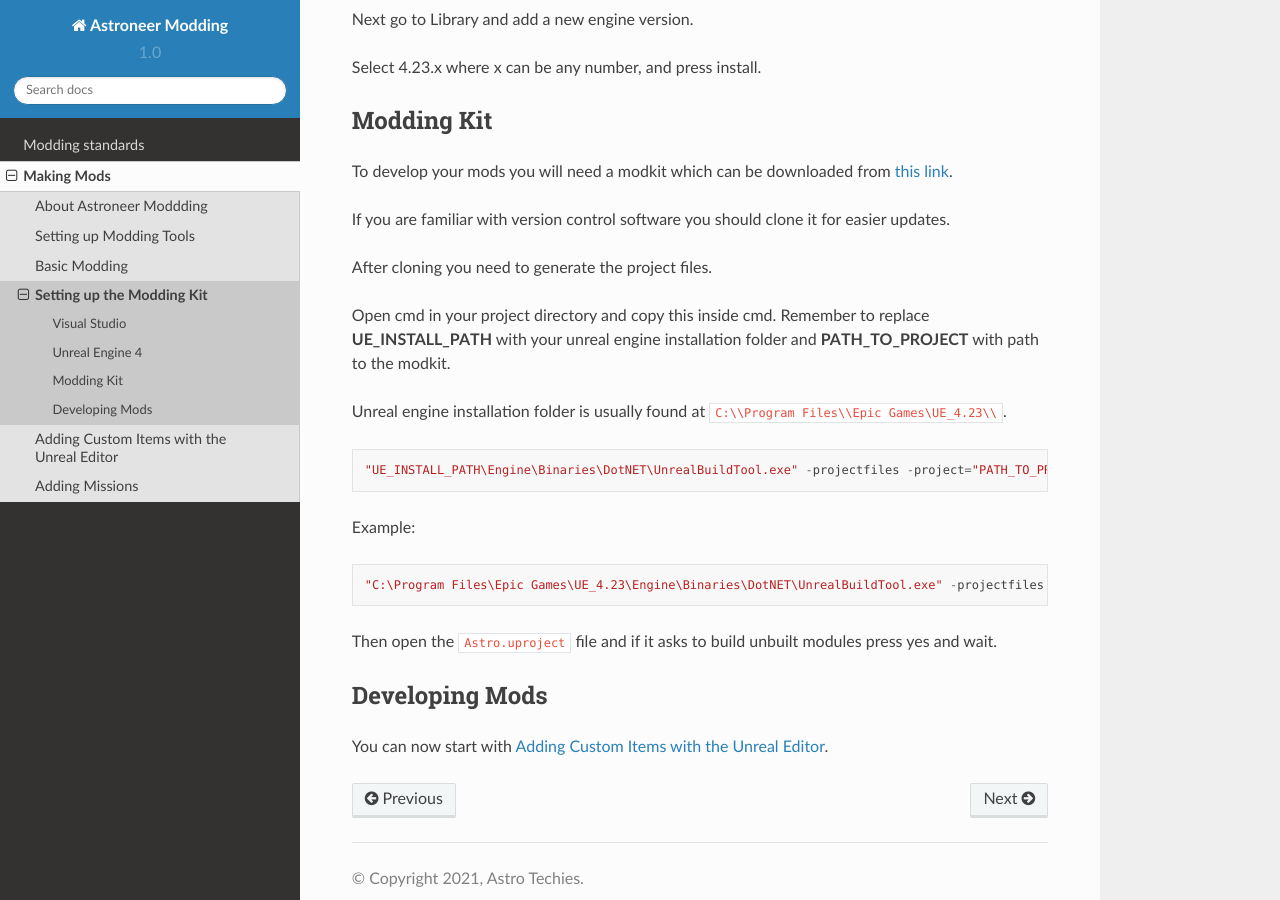
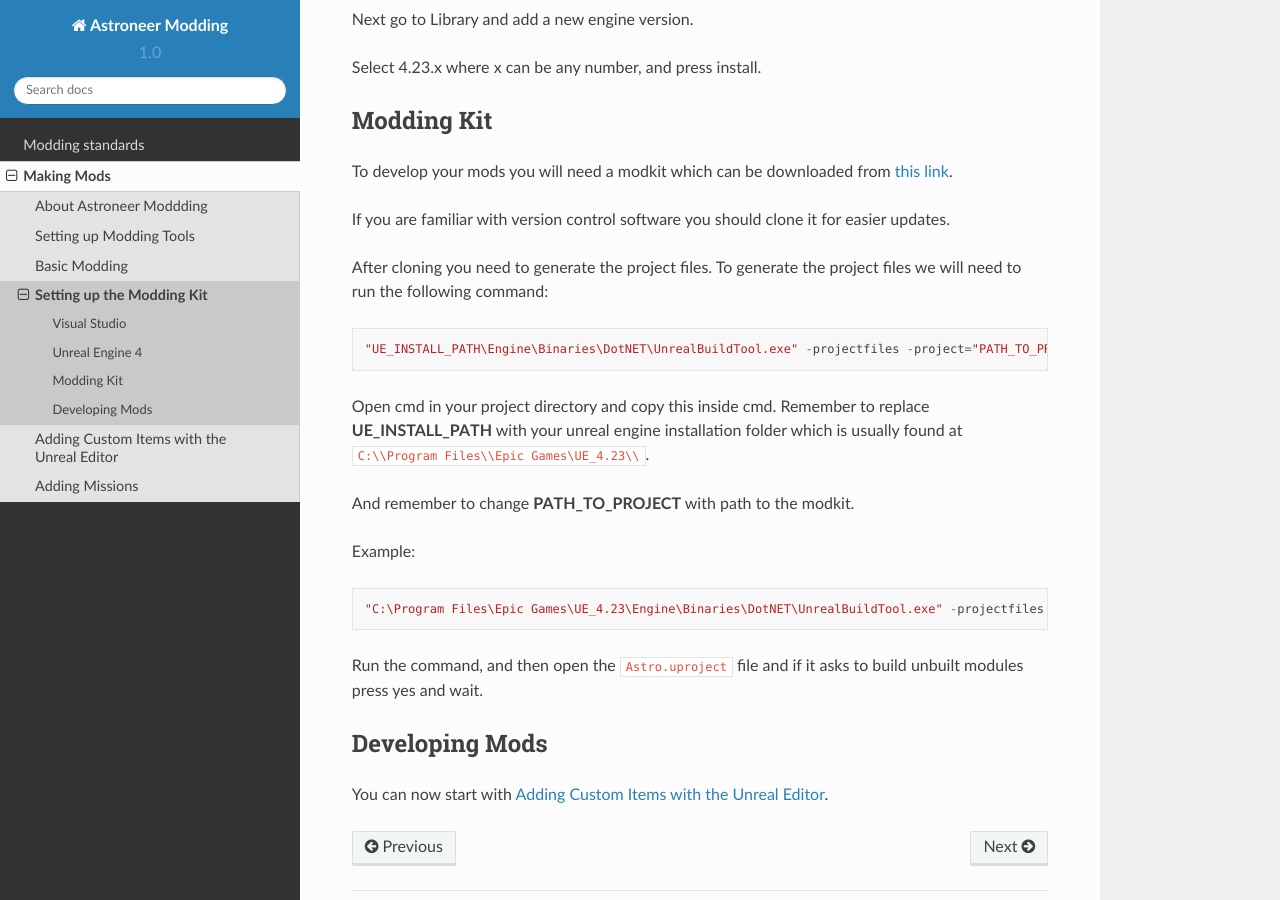
Before and after one commit to AstroTechies/astroneermodding, a Sphinx documentation site: the page built from docs/guides/kitSetup.rst, in a window 1280 px wide and 900 px high, scrolled down 732 px. Built offline with Sphinx 7.4.7 and the Read the Docs theme 2.0.0, drawn with Linux system fonts in a browser that asks for light colours.

Commit message:
fix metadata in first mod, change modkit project file generation docs for clarity

```diff
--- a/docs/guides/kitModding.rst
+++ b/docs/guides/kitModding.rst
@@ -117,7 +117,7 @@
             },
             "/Game/Items/BackpackRail": {
                 "PrinterComponent.Blueprints": [
-                    "/Game/Mods/YOUR_USERNAME/TutorialMod/TestItem_IT"
+                    "/Game/Mods/YOUR_USERNAME/TutorialMod/TestItem_BP"
                 ]
             }
         }
--- a/docs/guides/kitSetup.rst
+++ b/docs/guides/kitSetup.rst
@@ -35,18 +35,16 @@
 
 If you are familiar with version control software you should clone it for easier updates.
 
-After cloning you need to generate the project files.
-
-Open cmd in your project directory and copy this inside cmd. Remember to replace **UE_INSTALL_PATH** with your unreal engine installation folder and **PATH_TO_PROJECT** with path to the modkit.
-
-Unreal engine installation folder is usually found at ``C:\\Program Files\\Epic Games\UE_4.23\\``.
-
-
+After cloning you need to generate the project files. To generate the project files we will need to run the following command:
 
 .. code-block::
 
     "UE_INSTALL_PATH\Engine\Binaries\DotNET\UnrealBuildTool.exe" -projectfiles -project="PATH_TO_PROJECT\\Astro.uproject" -game -rocket -progress
 
+
+Open cmd in your project directory and copy this inside cmd. Remember to replace **UE_INSTALL_PATH** with your unreal engine installation folder which is usually found at ``C:\\Program Files\\Epic Games\UE_4.23\\``.
+
+And remember to change **PATH_TO_PROJECT** with path to the modkit.
 
 Example:
 
@@ -54,8 +52,7 @@
 
     "C:\Program Files\Epic Games\UE_4.23\Engine\Binaries\DotNET\UnrealBuildTool.exe" -projectfiles -project="C:\\Users\\username\\Documents\\Astro.uproject" -game -rocket -progress
 
-
-Then open the ``Astro.uproject`` file and if it asks to build unbuilt modules press yes and wait.
+Run the command, and then open the ``Astro.uproject`` file and if it asks to build unbuilt modules press yes and wait.
 
 Developing Mods
 ---------------
```
